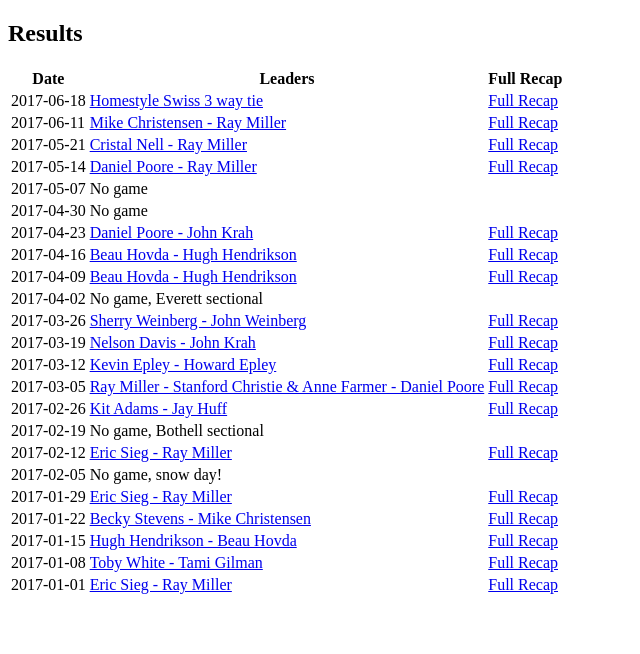
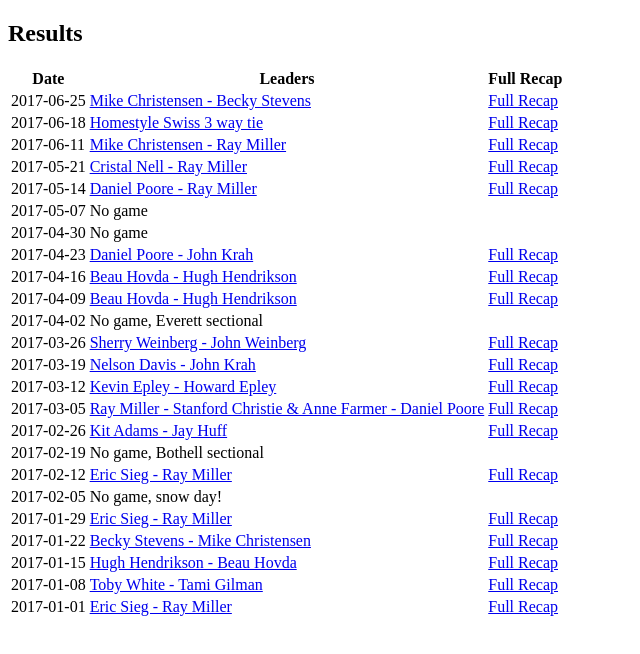
Before and after one commit to uwbridgeclub/uwbridgeclub.github.io, a plain HTML site: page index.html in a window 1280 px wide. Shown: the whole page, without its empty margins (0-640 px from the left). Drawn offline with Linux system fonts and the light colour scheme.

Commit message:
Update ace.html (#20)
* Update ace.html

* Update index.html

* Add files via upload

```diff
--- a/index.html
+++ b/index.html
@@ -15,6 +15,11 @@
         </tr>
       </thead>
       <tbody>
+        <tr>
+          <td>2017-06-25</td>
+          <td><a href="results/2017/170625_leaders.txt">Mike Christensen - Becky Stevens</a></td>
+          <td><a href="results/2017/170625_recap.txt">Full Recap</a></td>
+        </tr>
         <tr>
           <td>2017-06-18</td>
           <td><a href="results/2017/170618_recap.txt">Homestyle Swiss 3 way tie</a></td>
```
Also changed, not shown: ace.html (+1 -0 lines), results/2017/170625_leaders.txt (added), results/2017/170625_recap.txt (added), 1 other file.
